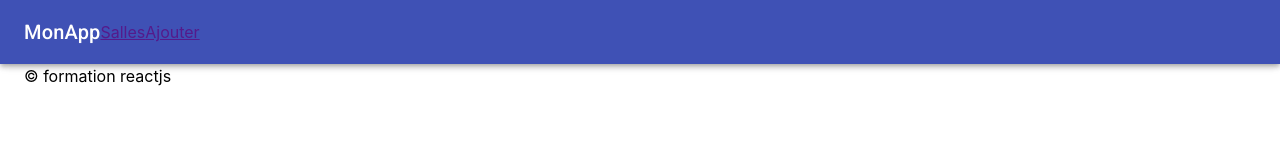
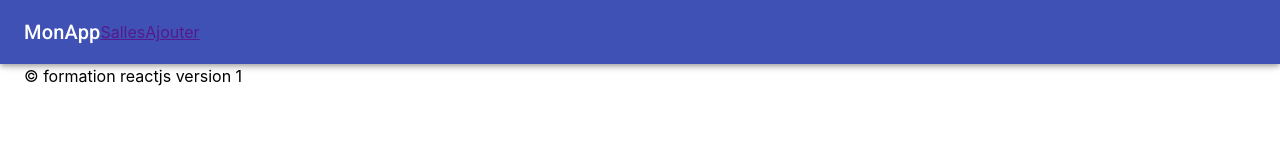
Before and after one commit to bart120/react0120, a React (Create React App) app: page / in a window 1280 px wide. Shown: the top 160 px of the page. Built offline with nearby package versions, Linux system fonts and the light colour scheme.

Commit message:
cycle de vie d'un composant

```diff
--- a/src/App.js
+++ b/src/App.js
@@ -6,7 +6,6 @@ import Header from './layout/Header';
 import Footer from './layout/Footer';
 
 class App extends Component {
-
   render() {
     return (
       <>
@@ -14,7 +13,6 @@ class App extends Component {
         <Container fixed className="layout-fix">
           <Footer></Footer>
         </Container>
-
       </>
     );
   }
--- a/src/layout/Footer.js
+++ b/src/layout/Footer.js
@@ -2,12 +2,32 @@ import React, { Component } from 'react';
 
 class Footer extends Component {
 
-    state = {};
+    //count = 0;
+
+    state = {
+        count: 0
+    };
+
+    constructor() {
+        super();
+        console.log('constructor');
+    }
+
+    componentDidUpdate() {
+        console.log('update');
+    }
+
+    componentDidMount() {
+        console.log('componentDidMount');
+        //        this.state.count = 1;
+        this.setState({ count: 1 });
+    }
 
     render() {
+        console.log('render');
         return (
             <footer>
-                &copy; formation reactjs
+                &copy; formation reactjs version {this.state.count}
             </footer>
         );
     }
```
